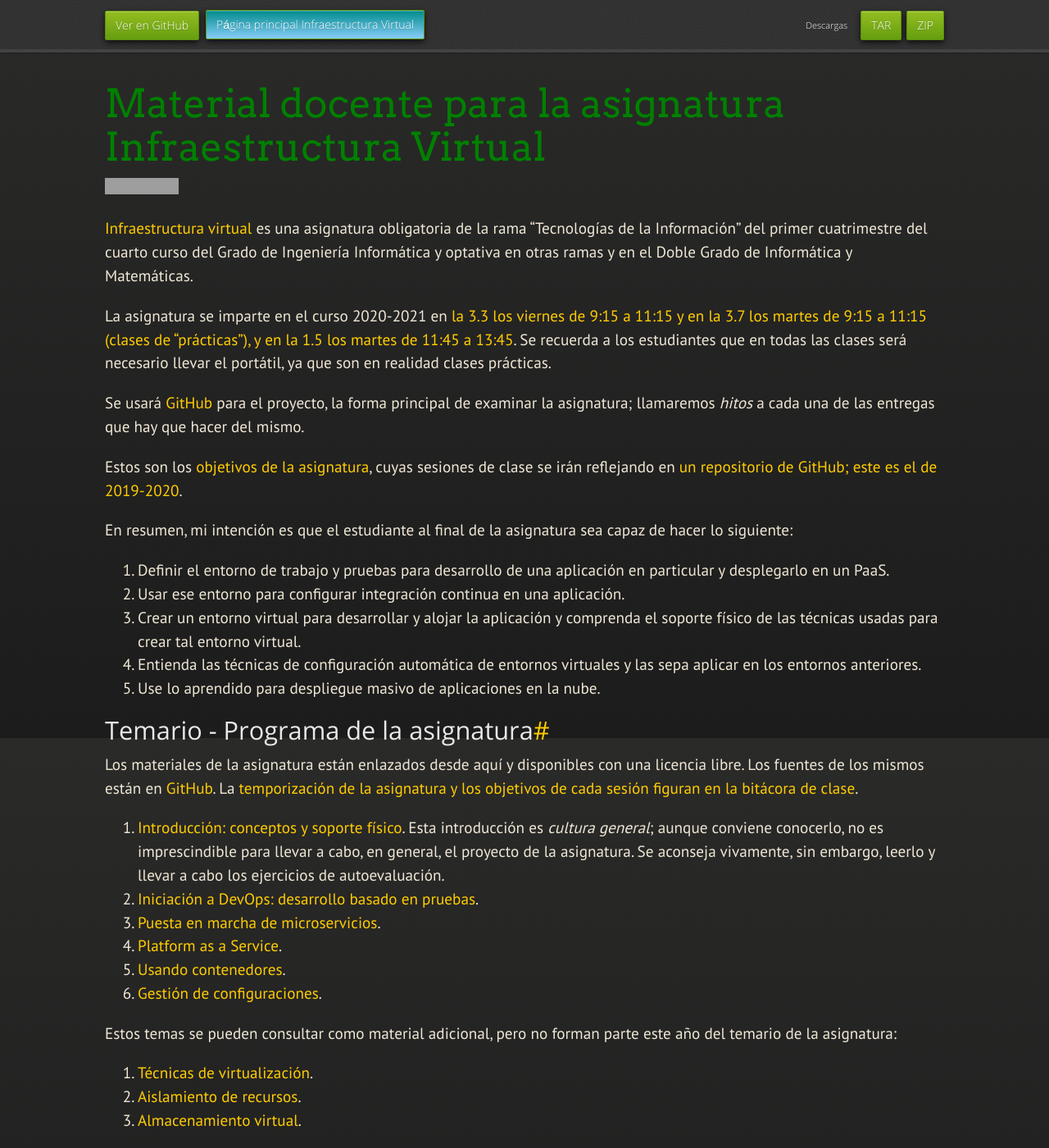
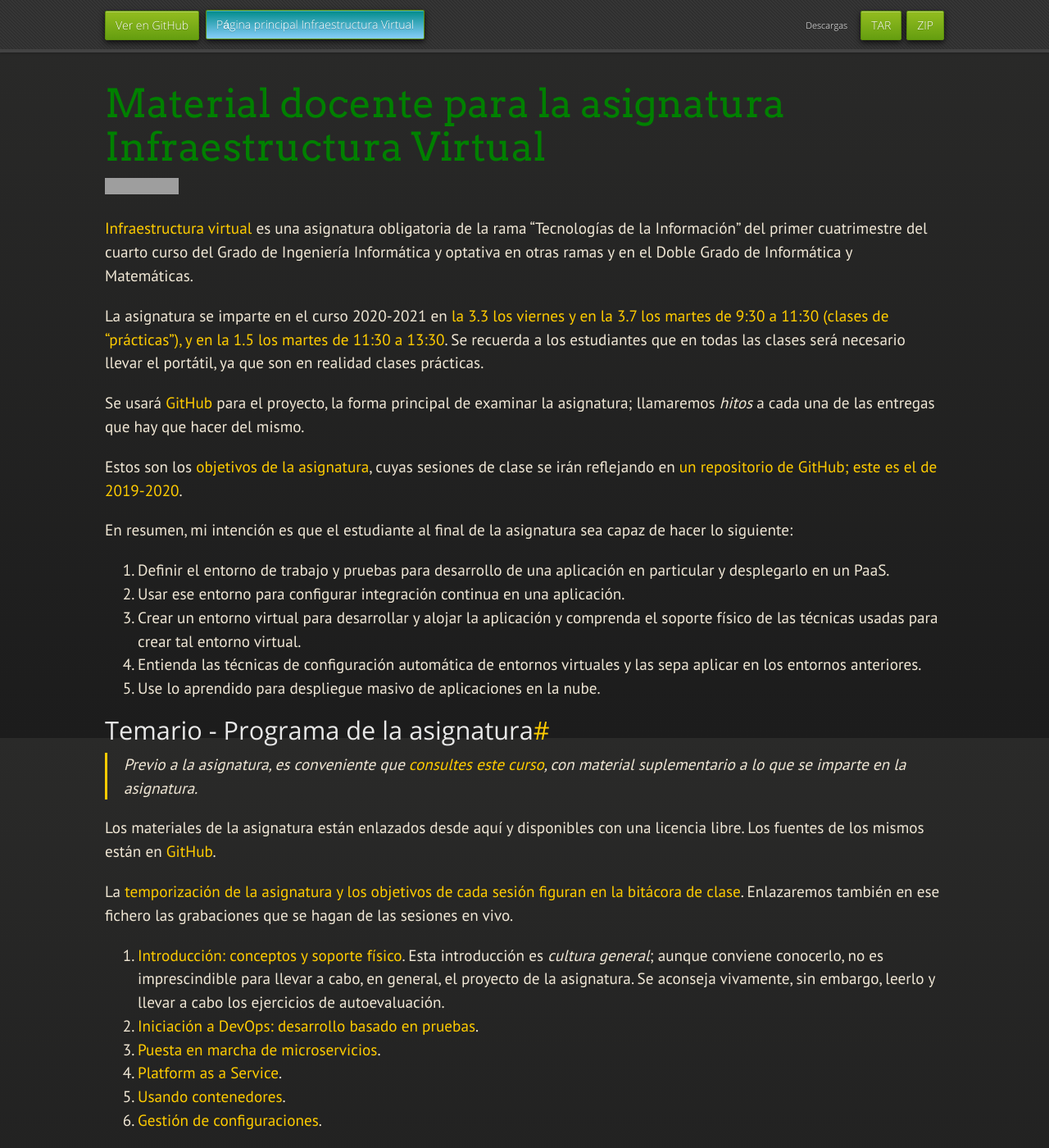
Before and after one commit to JJ/IV, a Jekyll site: the page built from index.md, in a window 1280 px wide and 1400 px high. Shown: the whole window at 82% size. Built offline with Jekyll 4.4.1, drawn with Linux system fonts in a browser that asks for light colours; nearby versions of some CDN libraries; some web fonts are replaced; our own code applies the rules of GitHub Pages for plain Markdown files; grey boxes are pictures that could not be loaded.

Commit message:
Sync index.md de master a gh-pages

```diff
--- a/index.md
+++ b/index.md
@@ -13,7 +13,8 @@ del primer cuatrimestre del cuarto curso del Grado de Ingeniería
 Informática y optativa en otras ramas y en el Doble Grado de Informática
 y Matemáticas.
 
-La asignatura se imparte en el curso 2020-2021 en [la 3.3 los viernes de 9:15 a 11:15 y en la 3.7 los martes de 9:15 a 11:15 (clases de "prácticas"), y en la 1.5 los martes de 11:45 a 13:45](http://etsiit.ugr.es/pages/calendario_academico/horarioscurso20202021/horariosgii2021/!).
+La asignatura se imparte en el curso 2020-2021
+en [la 3.3 los viernes y en la 3.7 los martes de 9:30 a 11:30  (clases de "prácticas"), y en la 1.5 los martes de 11:30 a 13:30](http://etsiit.ugr.es/pages/calendario_academico/horarioscurso20202021/horariosgii2021/!).
 Se recuerda a los estudiantes que en todas las clases será necesario
 llevar el portátil, ya que son en realidad clases prácticas.
 
@@ -34,10 +35,18 @@ En resumen, mi intención es que el estudiante al final de la asignatura sea cap
 Temario - Programa de la asignatura
 ------------------------------------------------------
 
+> Previo a la asignatura, es conveniente
+> que [consultes este curso](https://jj.github.io/curso-tdd), con
+> material suplementario a lo que se imparte en la asignatura.
+
 Los materiales de la asignatura están enlazados desde aquí y
 disponibles con una licencia libre. Los fuentes de los mismos están en
-[GitHub](http://github.com/JJ/IV). La
-[temporización de la asignatura y los objetivos de cada sesión figuran en la bitácora de clase](https://github.com/JJ/IV-19-20/blob/master/sesiones/README.md).
+[GitHub](http://github.com/JJ/IV).
+
+La
+[temporización de la asignatura y los objetivos de cada sesión figuran en la bitácora de clase](https://github.com/JJ/IV-20-21/blob/master/sesiones/README.md). Enlazaremos
+también en ese fichero las grabaciones que se hagan de las sesiones en vivo.
+
 
 1. [Introducción: conceptos y soporte físico](documentos/temas/Intro_concepto_y_soporte_fisico). Esta
    introducción es *cultura general*; aunque conviene conocerlo, no es
```
